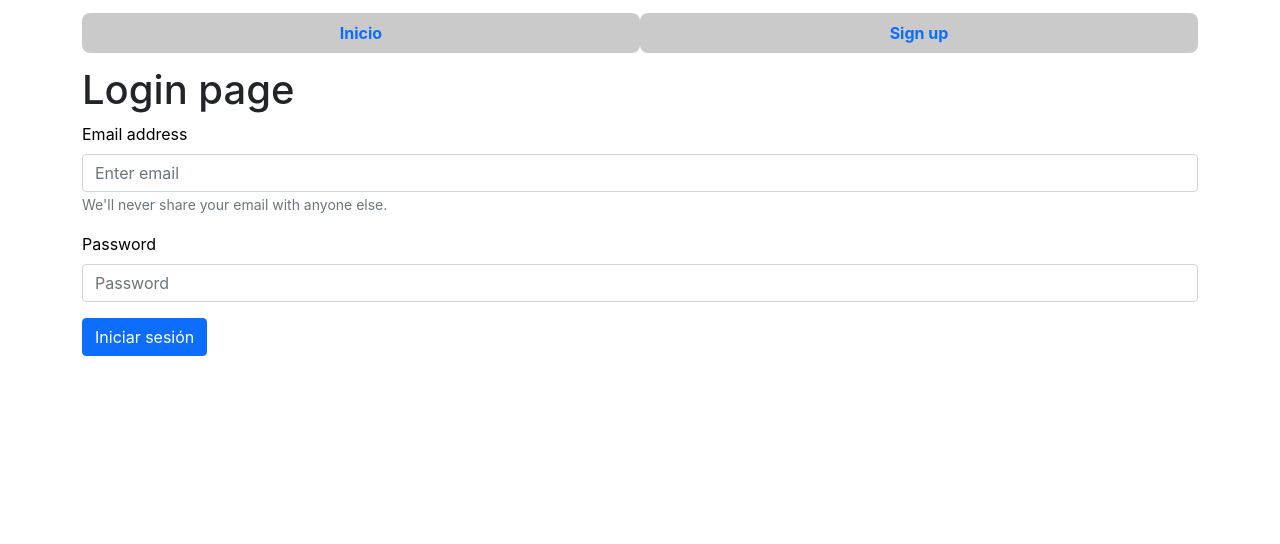
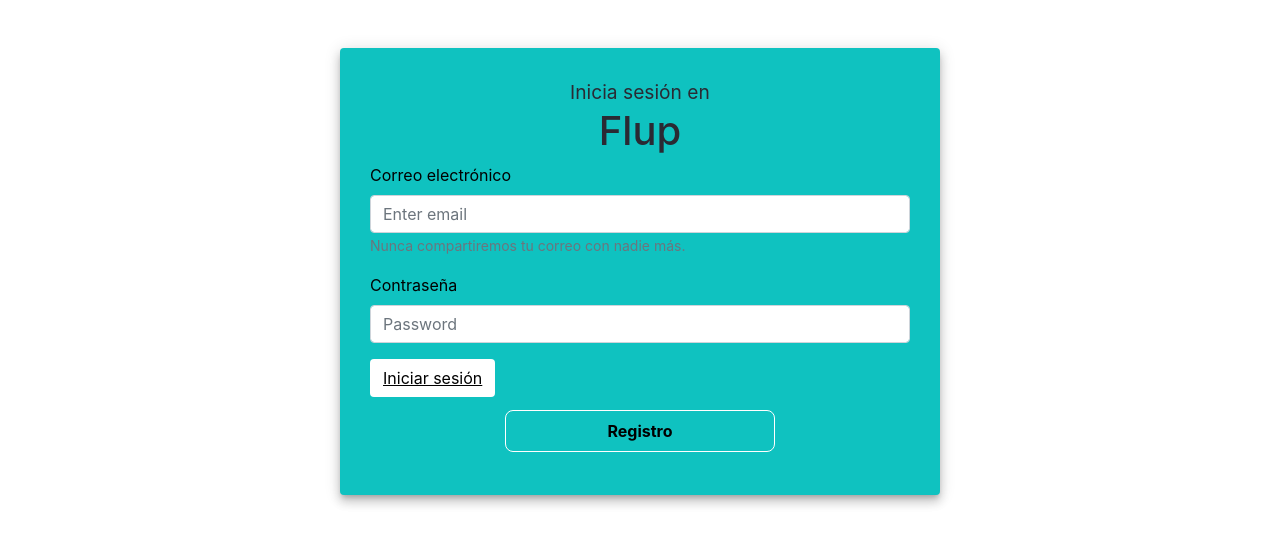
Before and after one commit to dalejandrorincon/flup-ReactJs, a React (Create React App) app: page /login in a window 1280 px wide. Shown: the top 544 px of the page. Built offline with nearby package versions, Linux system fonts and the light colour scheme; no server answers.

Commit message:
Ajuste de estilos en login y signup page

```diff
--- a/src/Views/Login.jsx
+++ b/src/Views/Login.jsx
@@ -8,43 +8,46 @@ const Login = () => {
   const [email, setEmail] = useState('');
   const [password, setPassword] = useState('');
 
-  const { loginUser } = useContext(UserContext);
+  const { user, loginUser } = useContext(UserContext);
   const navigate = useNavigate();
 
   const handleSubmit = async (e) => {
     e.preventDefault();
     try {
       await loginUser(email, password)
-      console.log("Sesión iniciada")
-      navigate("/")
+      console.log(user);
+      setTimeout(function(){
+        console.log("Sesión iniciada")
+        navigate("/")
+    }, 1000);
     } catch (error) {
       console.log(error.code);
     }
   }
   return (
-    <Container>
-      <Navbar>
-        <NavLink className="nav-link" to="/">Inicio</NavLink>
-        <NavLink className="nav-link" to="/signup">Sign up</NavLink>
-      </Navbar>
-      <h1>Login page</h1>
+    <Container className='loginCard mt-5'>
+      <p className='text-center mb-0'>Inicia sesión en </p>
+      <h1 className='text-center'>Flup</h1>
       <Form onSubmit={handleSubmit}>
         <Form.Group className="mb-3" controlId="formBasicEmail">
-          <Form.Label>Email address</Form.Label>
+          <Form.Label>Correo electrónico</Form.Label>
           <Form.Control type="email" placeholder="Enter email" onChange={(ev) => setEmail(ev.target.value)} />
           <Form.Text className="text-muted">
-            We'll never share your email with anyone else.
+            Nunca compartiremos tu correo con nadie más.
           </Form.Text>
         </Form.Group>
 
         <Form.Group className="mb-3" controlId="formBasicPassword">
-          <Form.Label>Password</Form.Label>
+          <Form.Label>Contraseña</Form.Label>
           <Form.Control type="password" placeholder="Password" onChange={(ev) => setPassword(ev.target.value)} />
         </Form.Group>
-        <Button variant="primary" type='submit'>
+        <Button variant="link" type='submit'>
           Iniciar sesión
         </Button>
       </Form>
+      <Navbar>
+        <NavLink className="nav-link" to="/signup">Registro</NavLink>
+      </Navbar>
     </Container>
   )
 }
--- a/src/Views/Signup.jsx
+++ b/src/Views/Signup.jsx
@@ -20,29 +20,29 @@ const Signup = () => {
     }
   }
   return (
-    <Container>
-      <Navbar>
-        <Link className="nav-link" to="/">Inicio</Link>
-        <Link className="nav-link" to="/login">Login</Link>
-      </Navbar>
-      <h1>Registro de usuario</h1>
+    <Container className="loginCard mt-5">
+      <p className="text-center mb-0">Registrate en</p>
+      <h1 className="text-center">Flup</h1>
       <Form onSubmit={handleOnSubmit}>
         <Form.Group className="mb-3" controlId="formBasicEmail">
-          <Form.Label>Email address</Form.Label>
+          <Form.Label>Correo electrónico</Form.Label>
           <Form.Control type="email" placeholder="Enter email" onChange={(ev) => setEmail(ev.target.value)} />
           <Form.Text className="text-muted">
-            We'll never share your email with anyone else.
+            Nunca compartiremos tu correo con nadie más.
           </Form.Text>
         </Form.Group>
 
         <Form.Group className="mb-3" controlId="formBasicPassword">
-          <Form.Label>Password</Form.Label>
+          <Form.Label>Contraseña</Form.Label>
           <Form.Control type="password" placeholder="Password" onChange={(ev) => setPassword(ev.target.value)} />
         </Form.Group>
-        <Button variant="primary" type="submit">
+        <Button variant="link" type="submit">
           Crear cuenta
         </Button>
       </Form>
+      <Navbar>
+        <Link className="nav-link" to="/login">Iniciar sesión</Link>
+      </Navbar>
     </Container>
   )
 }
--- /dev/null
+++ b/src/styles/Views/Login/Login.scss
@@ -0,0 +1,33 @@
+.loginCard {
+
+  padding: 30px;
+  width: 600px;
+  border-radius: 15px;
+  background-color: #0FC2C0;
+  color: rgb(42, 42, 51);
+  border-radius: 4px;
+  box-shadow: rgb(0 0 0 / 20%) 0px 4px 5px -2px, rgb(0 0 0 / 14%) 0px 7px 10px 1px, rgb(0 0 0 / 12%) 0px 2px 16px 1px;
+  p{
+    font-size: 1.2em;
+  }
+  .navbar{
+    display: flex;
+    flex-flow: column;
+    .nav-link{
+      border: 1px solid white;
+      background-color: transparent;
+      width: 50%;
+      color: black;
+      &:hover{
+        background-color: white;
+      }
+    }
+  }
+  .btn-link{
+    background-color: white;
+    color: black;
+    &:hover{
+      background-color: rgba(255, 255, 255, 0.9);
+    }
+  }
+}
--- a/src/styles/styles.scss
+++ b/src/styles/styles.scss
@@ -2,3 +2,4 @@
 @import './base/global.scss';
 @import './Components/Header.scss';
 @import './Views/Home/Home.scss';
+@import './Views/Login/Login.scss';
```
